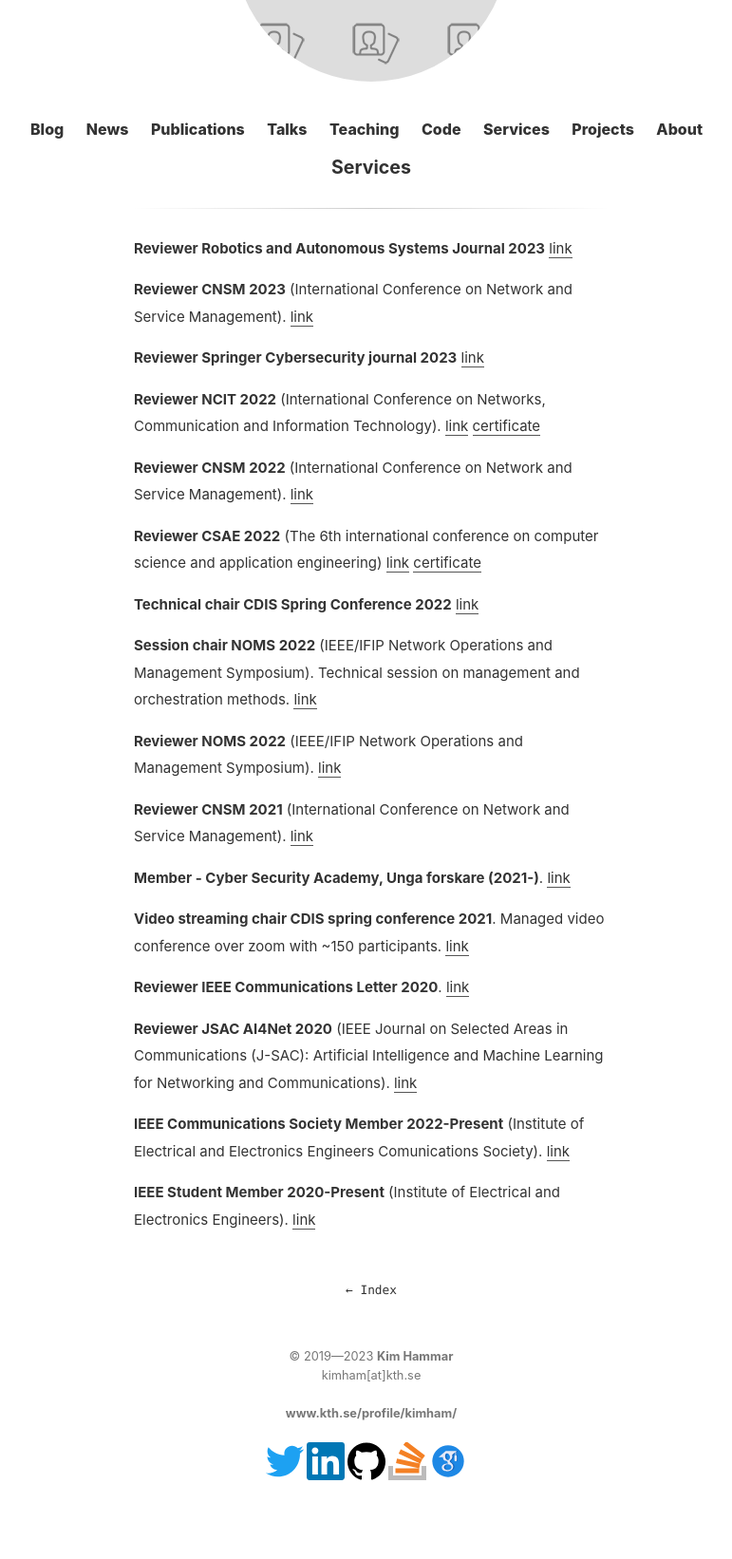
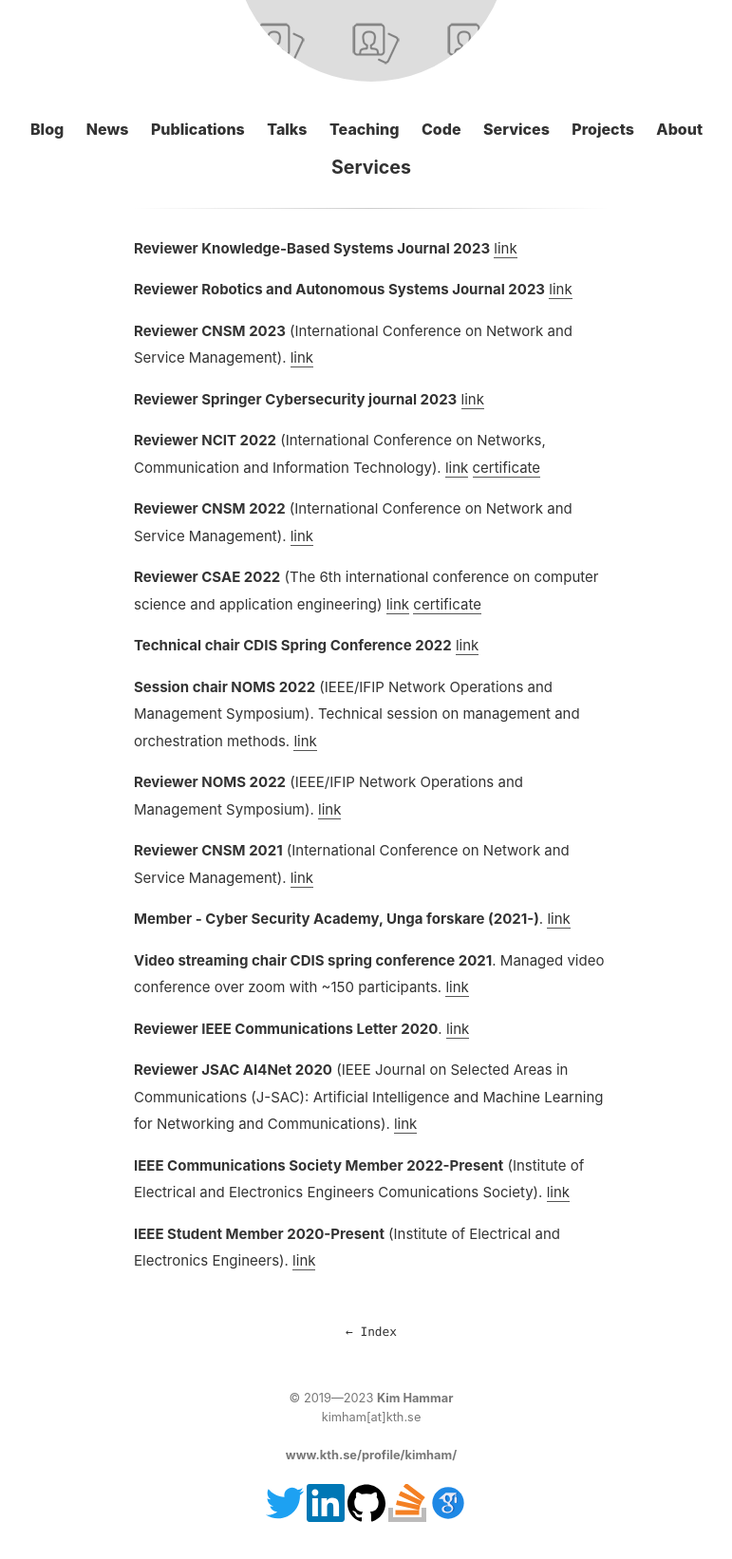
Before and after one commit to Limmen/Limmen.github.io, a Jekyll site: the page built from services.md, in a window 1280 px wide, cut to the strip 244-1888 px from the top of the page. Shown: the whole strip at 95% size, without its empty margins (249-1020 px from the left). Built offline with Jekyll 4.4.1, drawn with Linux system fonts in a browser that asks for light colours; before the commit the page ends 1844 px from its top, so only the background shows below that.

Commit message:
update services

```diff
--- a/services.md
+++ b/services.md
@@ -2,6 +2,9 @@
 layout: page
 title: Services
 ---
+
+**Reviewer Knowledge-Based Systems Journal 2023**
+[link](https://www.sciencedirect.com/journal/knowledge-based-systems)
 
 **Reviewer Robotics and Autonomous Systems Journal 2023**
 [link](https://www.sciencedirect.com/journal/robotics-and-autonomous-systems)
```
